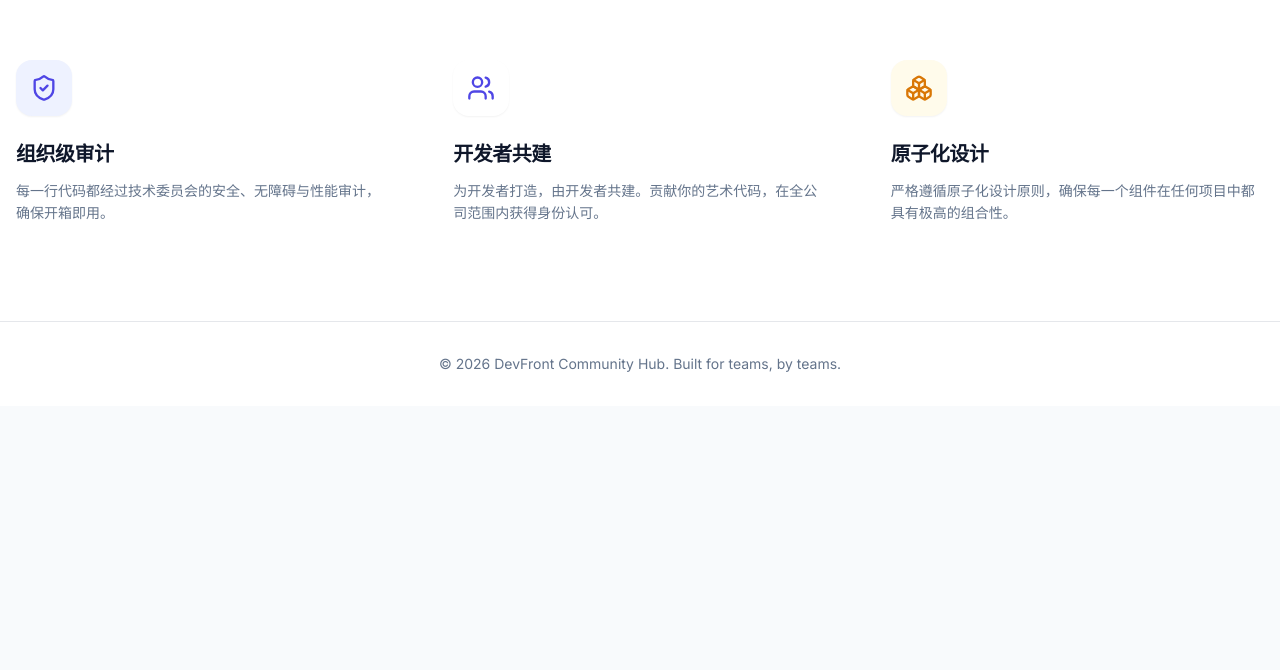
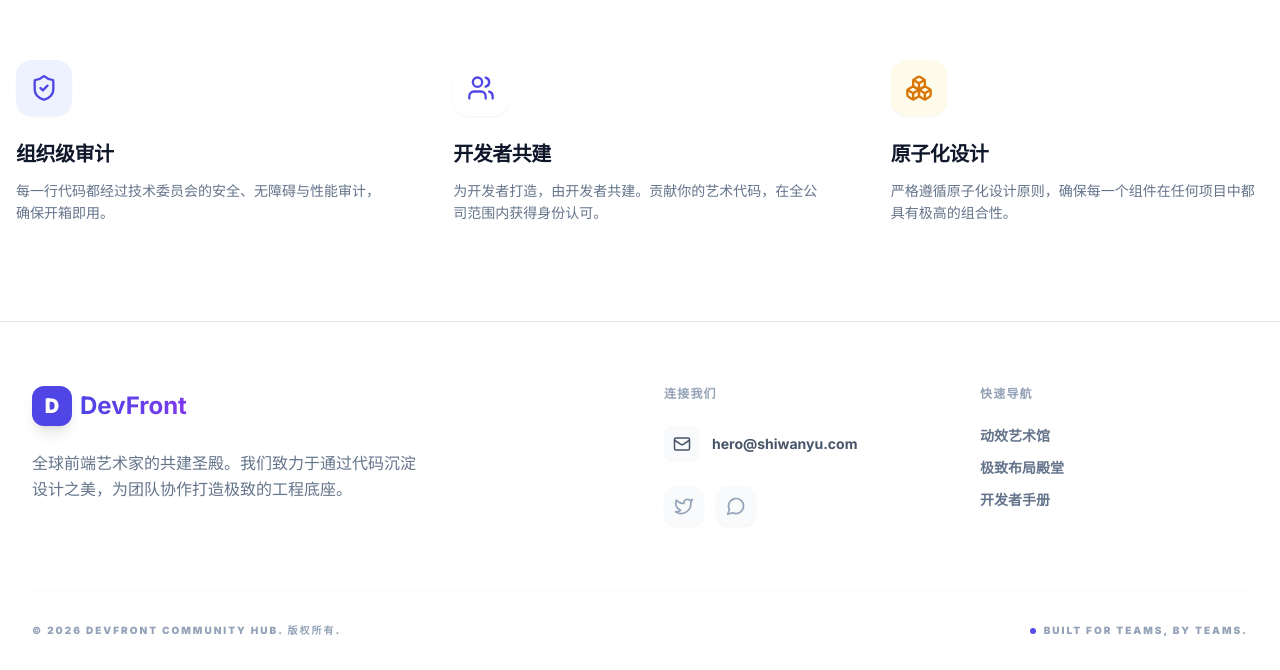
Before and after one commit to birght/NeudevFront, a React (Vite) app: page / in a window 1280 px wide. Shown: the part 1281-1951 px from the top of the page. Before the commit the page ends 1687 px from the top, so only its background shows below. Built offline with nearby package versions, Linux system fonts and the light colour scheme.

Commit message:
feat: Enhance footer with social links and branding
Introduces a revamped footer component that includes company branding, social media links (Mail, Twitter, MessageCircle, ArrowUpRight), and copyright information. This aims to improve user engagement and provide clear contact points.

```diff
--- a/App.tsx
+++ b/App.tsx
@@ -1,6 +1,6 @@
 
 import React, { useState } from 'react';
-import { HashRouter, Routes, Route, Navigate } from 'react-router-dom';
+import { HashRouter, Routes, Route, Navigate, Link } from 'react-router-dom';
 import Navbar from './components/Navbar';
 import Home from './pages/Home';
 import Documentation from './pages/Documentation';
@@ -14,6 +14,7 @@ import InteractionLab from './pages/InteractionLab';
 import VisualExpression from './pages/VisualExpression';
 import { UserRole } from './types';
 import { SettingsProvider } from './context/SettingsContext';
+import { Mail, Twitter, MessageCircle, ArrowUpRight } from 'lucide-react';
 
 const App: React.FC = () => {
   const [userRole, setUserRole] = useState<UserRole>(UserRole.DEVELOPER);
@@ -59,8 +60,71 @@ const App: React.FC = () => {
               <Route path="*" element={<Navigate to="/" />} />
             </Routes>
           </main>
-          <footer className="bg-white border-t py-8 px-4 text-center text-slate-500 text-sm">
-            &copy; {new Date().getFullYear()} DevFront Community Hub. Built for teams, by teams.
+
+          <footer className="bg-white border-t pt-16 pb-8 px-4 sm:px-6 lg:px-8">
+            <div className="max-w-7xl mx-auto grid grid-cols-1 md:grid-cols-4 gap-12 mb-16">
+              {/* Branding Section */}
+              <div className="col-span-1 md:col-span-2">
+                 <div className="flex items-center space-x-2 mb-6">
+                    <div className="w-10 h-10 bg-theme rounded-xl flex items-center justify-center text-white font-black text-xl shadow-lg shadow-theme/20">D</div>
+                    <span className="text-2xl font-bold bg-clip-text text-transparent bg-gradient-to-r from-indigo-600 to-violet-600">DevFront</span>
+                 </div>
+                 <p className="text-slate-500 max-w-sm font-medium leading-relaxed">
+                   全球前端艺术家的共建圣殿。我们致力于通过代码沉淀设计之美，为团队协作打造极致的工程底座。
+                 </p>
+              </div>
+
+              {/* Contact & Social Section */}
+              <div>
+                 <h4 className="text-xs font-black text-slate-400 uppercase tracking-widest mb-6">连接我们</h4>
+                 <div className="space-y-4">
+                    <a href="mailto:hero@shiwanyu.com" className="flex items-center gap-3 text-slate-600 hover:text-theme transition-all font-bold group">
+                      <div className="w-9 h-9 bg-slate-50 rounded-lg flex items-center justify-center group-hover:bg-theme group-hover:text-white transition-all">
+                        <Mail size={18} />
+                      </div>
+                      <span className="text-sm">hero@shiwanyu.com</span>
+                    </a>
+                    <div className="flex items-center gap-3 pt-2">
+                       <a href="#" className="w-10 h-10 bg-slate-50 text-slate-400 rounded-xl flex items-center justify-center hover:bg-slate-900 hover:text-white transition-all transform hover:-translate-y-1 shadow-sm" title="Follow on X">
+                          <Twitter size={20} />
+                       </a>
+                       <a href="#" className="w-10 h-10 bg-slate-50 text-slate-400 rounded-xl flex items-center justify-center hover:bg-[#00D26A] hover:text-white transition-all transform hover:-translate-y-1 shadow-sm" title="Contact on 飞书">
+                          <MessageCircle size={20} />
+                       </a>
+                    </div>
+                 </div>
+              </div>
+
+              {/* Navigation Section */}
+              <div>
+                 <h4 className="text-xs font-black text-slate-400 uppercase tracking-widest mb-6">快速导航</h4>
+                 <ul className="space-y-3 text-sm font-bold text-slate-500">
+                    <li>
+                      <Link to="/motion-art" className="hover:text-theme transition-colors flex items-center gap-1 group">
+                        动效艺术馆 <ArrowUpRight size={14} className="opacity-0 group-hover:opacity-100 transition-opacity" />
+                      </Link>
+                    </li>
+                    <li>
+                      <Link to="/ultimate-layouts" className="hover:text-theme transition-colors flex items-center gap-1 group">
+                        极致布局殿堂 <ArrowUpRight size={14} className="opacity-0 group-hover:opacity-100 transition-opacity" />
+                      </Link>
+                    </li>
+                    <li>
+                      <Link to="/doces/introduction" className="hover:text-theme transition-colors flex items-center gap-1 group">
+                        开发者手册 <ArrowUpRight size={14} className="opacity-0 group-hover:opacity-100 transition-opacity" />
+                      </Link>
+                    </li>
+                 </ul>
+              </div>
+            </div>
+
+            <div className="max-w-7xl mx-auto pt-8 border-t border-slate-50 flex flex-col md:flex-row justify-between items-center gap-4 text-slate-400 text-[10px] font-black uppercase tracking-[0.2em]">
+               <span>&copy; {new Date().getFullYear()} DevFront Community Hub. 版权所有.</span>
+               <div className="flex items-center gap-2">
+                  <span className="w-1.5 h-1.5 bg-theme rounded-full animate-pulse"></span>
+                  Built for teams, by teams.
+               </div>
+            </div>
           </footer>
         </div>
       </HashRouter>
```
